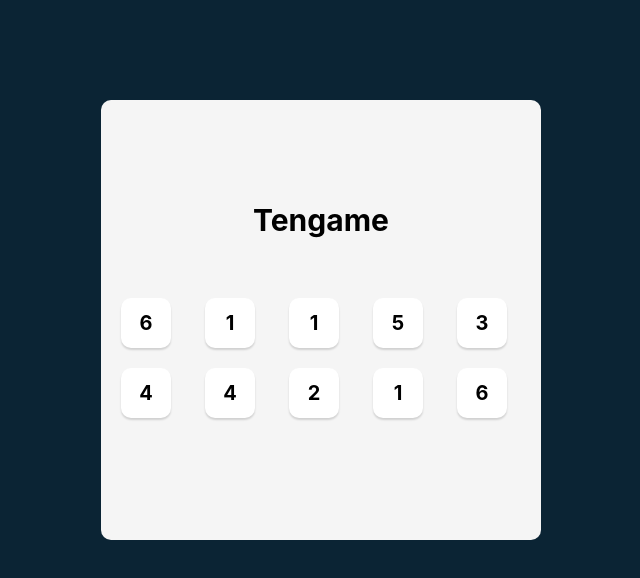
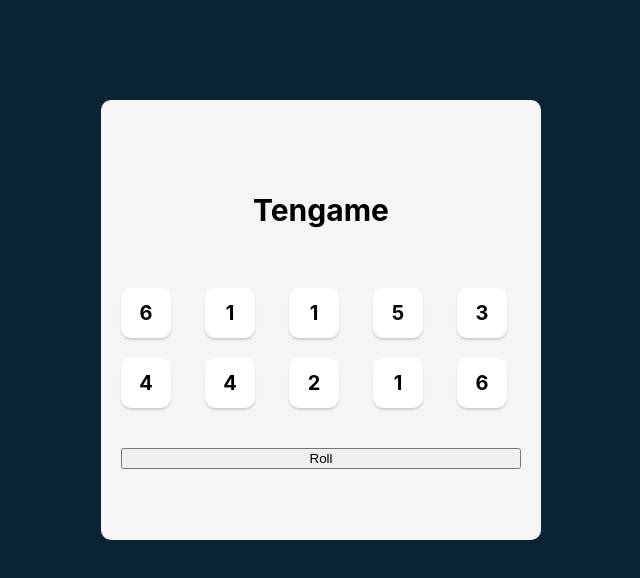
Before and after one commit to ran1000/react-app-05, a React (Create React App) app: page / in a window 1280 px wide. Shown: the top 578 px of the page, without its empty margins (319-959 px from the left). Built offline with nearby package versions, Linux system fonts and the light colour scheme.

Commit message:
add button and rolling dice function

```diff
--- a/src/Main.js
+++ b/src/Main.js
@@ -14,6 +14,11 @@ export default function Main() {
     return randomNum
   }
 
+  function setNewDices() {
+    console.log("blue")
+    setDice(allNewDice())
+  }
+
   const diceElements = dice.map(die => <Die value={die} />)
 
   return (
@@ -23,6 +28,7 @@ export default function Main() {
         <div className='dices-container'>
           {diceElements}
         </div>
+        <button onClick={setNewDices} className='roll-button'>Roll</button>
       </main>
     </>
   )
```
